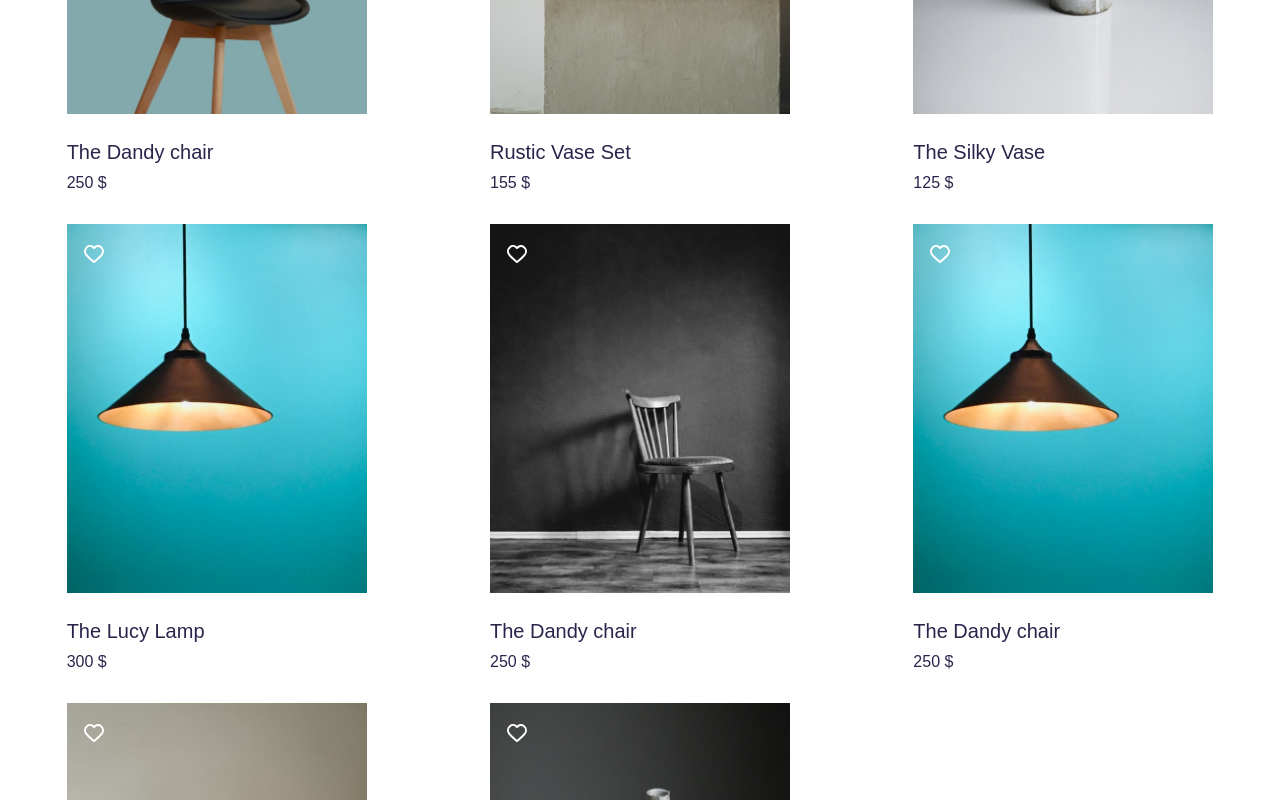
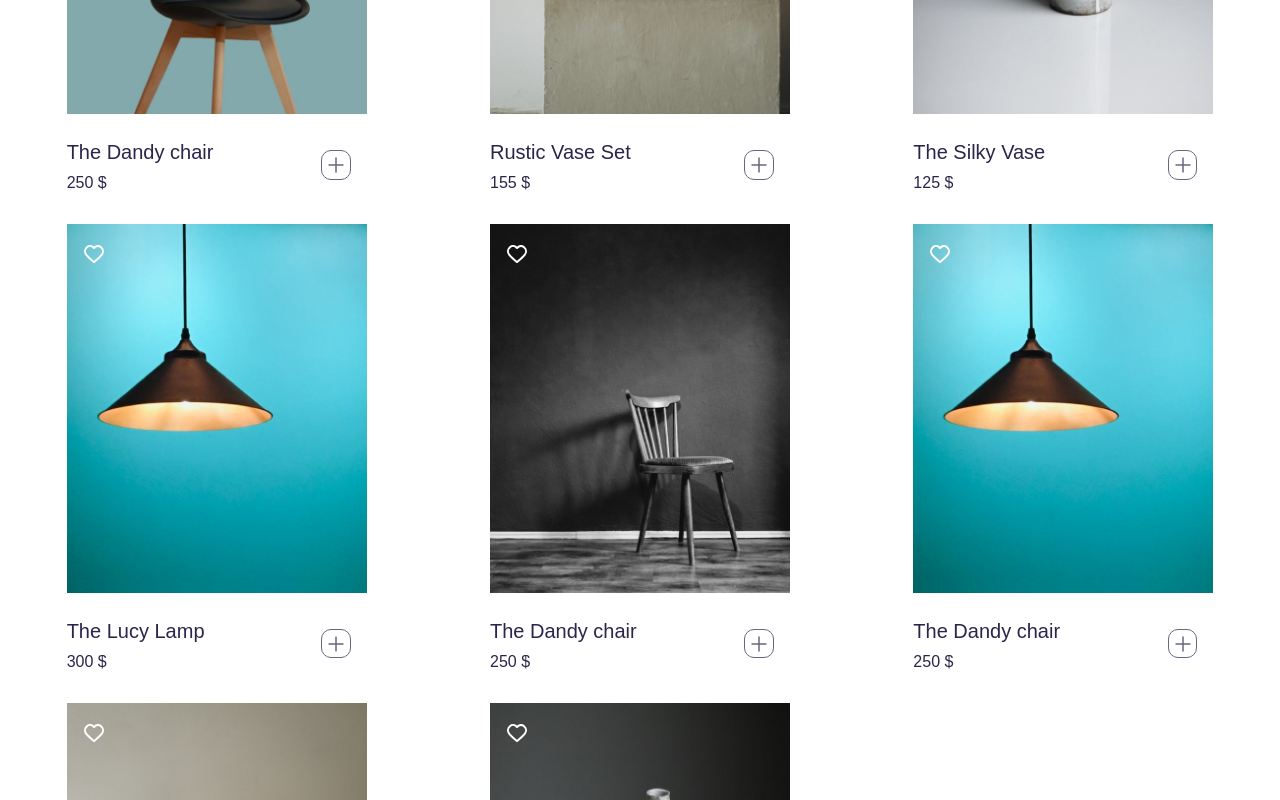
Before and after one commit to ellinacv/furniture-store, a React (Create React App) app: page / in a window 1280 px wide. Shown: the part 1480-2280 px from the top of the page. Built offline with nearby package versions, Linux system fonts and the light colour scheme; a web font is replaced by a local one.

Commit message:
feat: add button

```diff
--- a/src/components/Products/Products.jsx
+++ b/src/components/Products/Products.jsx
@@ -8,6 +8,7 @@ import card4 from '../../images/products/card_04.jpg';
 import card5 from '../../images/products/card_05.jpg';
 
 import { Like } from '../../images/svg/Like';
+import { Plus } from '../../images/svg/Plus';
 
 const cards = [
   {
@@ -64,8 +65,15 @@ export const Products = () => {
                 <img src={card.image} alt={card.title} />
                 <Like className={s.like} color="white" />
               </div>
-              <h5>{card.title}</h5>
-              <span>{card.price} $</span>
+              <div className={s.cards__item__text}>
+                <div>
+                  <h5>{card.title}</h5>
+                  <span>{card.price} $</span>
+                </div>
+                <button className={s.cards__item__btn}>
+                  <Plus width="18" />
+                </button>
+              </div>
             </div>
           ))}
         </div>
--- a/src/components/Products/Products.module.scss
+++ b/src/components/Products/Products.module.scss
@@ -25,6 +25,12 @@
     position: relative;
     justify-self: center;
 
+    &__text {
+      display: flex;
+      justify-content: space-between;
+      align-items: center;
+    }
+
     &__img {
       position: relative;
       margin-bottom: 1.5rem;
@@ -35,6 +41,27 @@
       margin-bottom: 0.5rem;
       font-size: 1.25rem;
       line-height: 1.4;
+    }
+
+    &__btn {
+      margin-right: 1rem;
+      padding: 0.3rem;
+      border: 1px solid var(--primary);
+      opacity: 0.7;
+      border-radius: 10px;
+      transition: all 0.3s ease-in-out;
+
+      svg {
+        display: block;
+        path {
+          color: var(--primary);
+        }
+      }
+
+      &:hover {
+        opacity: 0.9;
+        transform: scale(1.2);
+      }
     }
 
     .like {
--- /dev/null
+++ b/src/images/svg/Plus.jsx
@@ -0,0 +1,18 @@
+import React from 'react';
+
+export const Plus = (props) => {
+  return (
+    <svg
+      xmlns="http://www.w3.org/2000/svg"
+      x="0px"
+      y="0px"
+      viewBox="0 0 24 24"
+      {...props}
+    >
+      <path
+        fill="currentColor"
+        d="M 11 2 L 11 11 L 2 11 L 2 13 L 11 13 L 11 22 L 13 22 L 13 13 L 22 13 L 22 11 L 13 11 L 13 2 Z"
+      ></path>
+    </svg>
+  );
+};
```
